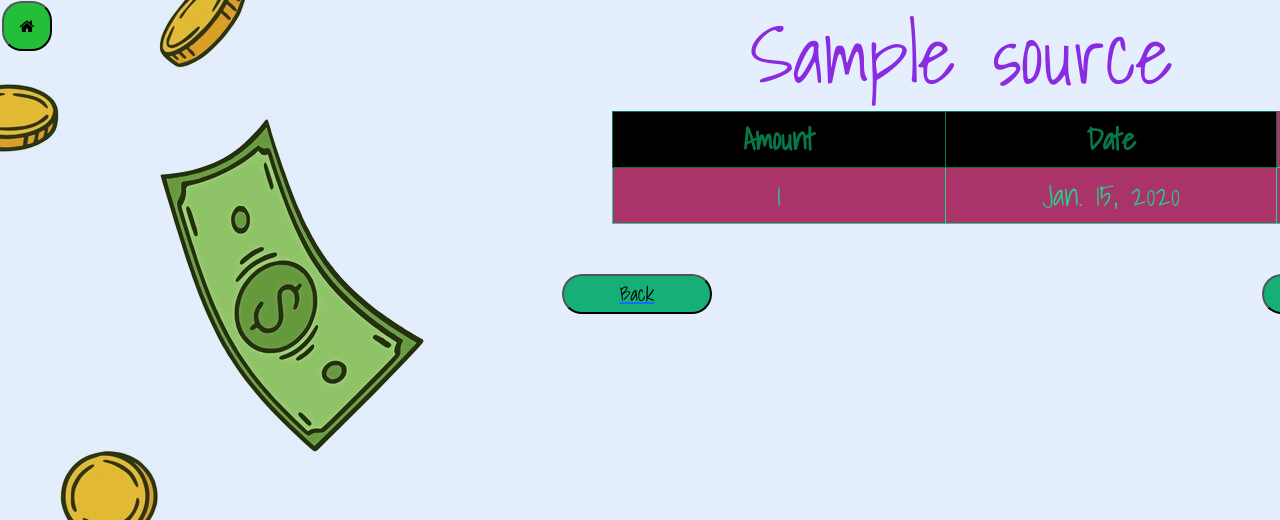
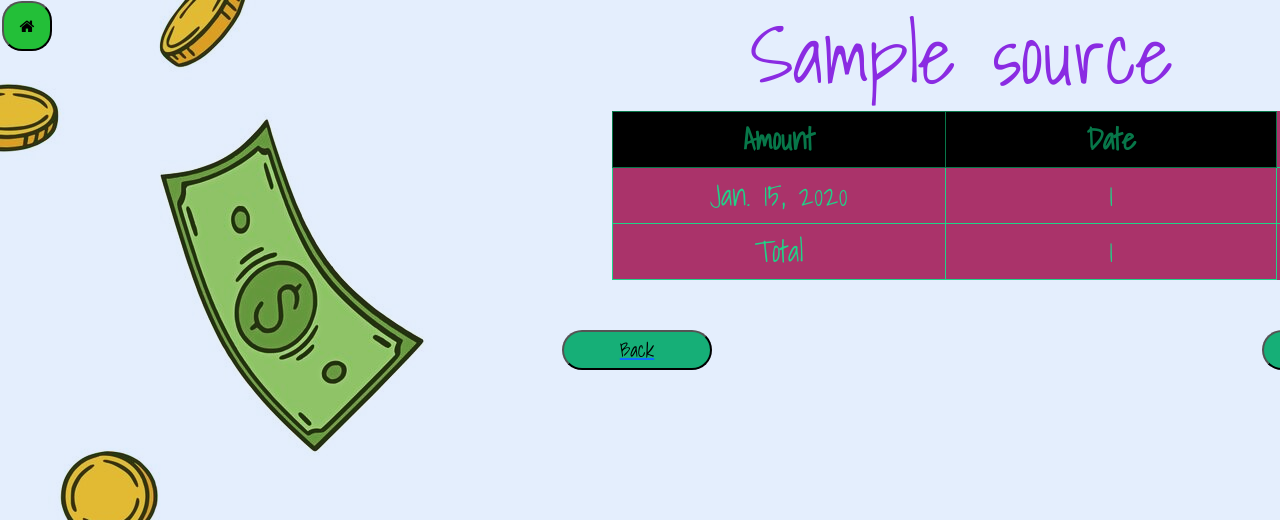
Before and after one commit to pournami-pradeep/ExpenseCalculator, a Django app: page /source-details/1/ in a window 1280 px wide; the page is wider, and only the part inside the window is pictured. Shown: the top 520 px of that part. Run offline with Django 4.2, Linux system fonts and the light colour scheme; tables that the repository leaves empty hold one stand-in row (values such as "Sample post"); some web fonts are replaced.

Commit message:
finding total expense in detail page

```diff
--- a/ExpenseCalculator/monthlyexpenses/templates/source_detail.html
+++ b/ExpenseCalculator/monthlyexpenses/templates/source_detail.html
@@ -20,8 +20,9 @@
             <tbody>
             <tr>
 
+
+                <td class="date">{{exp.date}}</td>
                 <td class="amt">{{exp.expense}}</td>
-                <td class="date">{{exp.date}}</td>
 
                 <td class="delete">
                     <a href="{% url 'delete-expense' exp.id source.id %}">
@@ -34,6 +35,9 @@
 
             </tbody>
             {% endfor %}
+            <td class="date">Total</td>
+            <td class="amt">{{ total_amount }}</td>
+
         </table>
     {% endif %}
 </div>
--- a/ExpenseCalculator/monthlyexpenses/views.py
+++ b/ExpenseCalculator/monthlyexpenses/views.py
@@ -42,7 +42,8 @@ def source_detail(request,source_id):
         return render(request,"page_not_found.html",{})
 
     expenses = Expenses.objects.filter(source=source)
-    context = {"source":source,"expense":expenses}
+    total_amount = sum(exp.expense for exp in expenses)
+    context = {"source":source,"expense":expenses,"total_amount":total_amount}
     return render(request,"source_detail.html",context)
 
 
```
